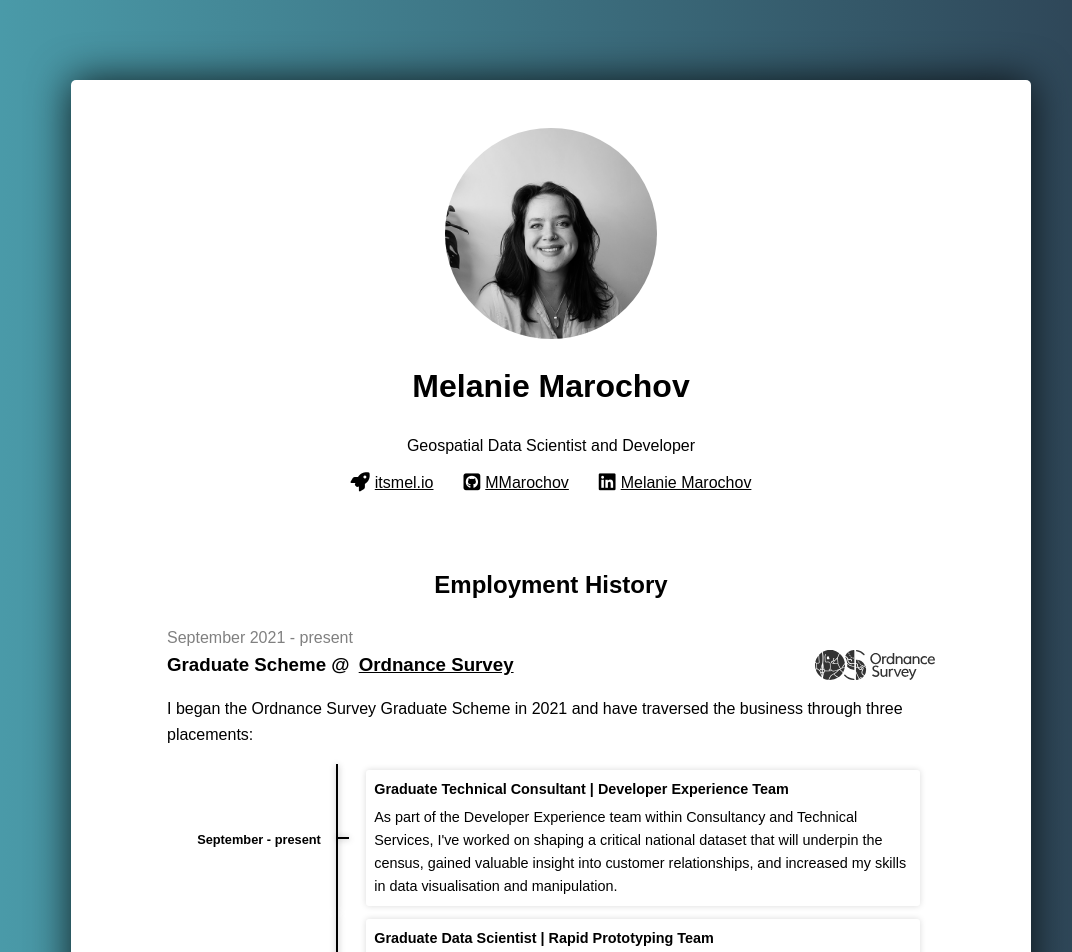
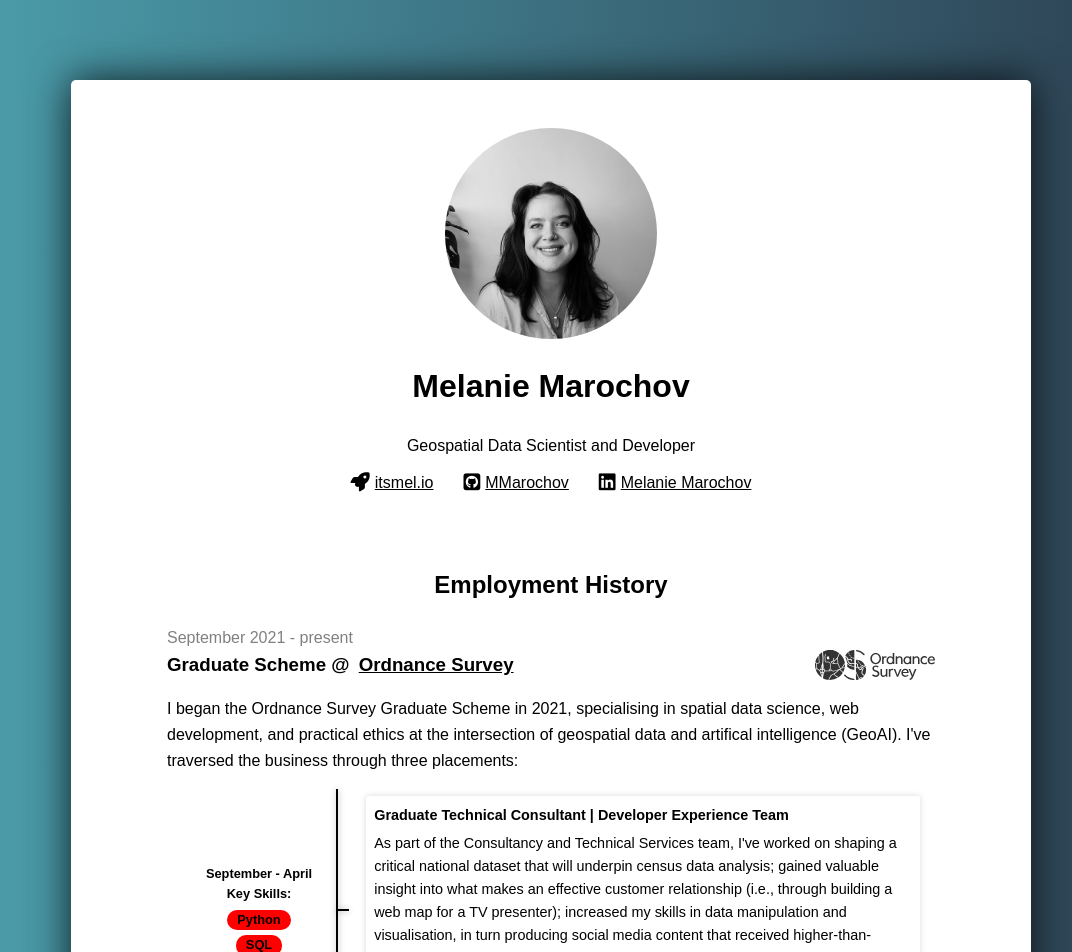
Before and after one commit to MMarochov/cv, a Svelte app: page / in a window 1280 px wide. Shown: the top 952 px of the page, without its empty margins (89-1161 px from the left). Built offline with nearby package versions, Linux system fonts and the light colour scheme.

Commit message:
move bits with lot of text to own docs, start adding skills tags

```diff
--- a/src/App.svelte
+++ b/src/App.svelte
@@ -4,60 +4,8 @@
   import Experience from "./components/Experience.svelte";
   import Award from "./components/Award.svelte";
   import SkillSet from "./components/SkillSet.svelte";
-
-  let socials = [
-    {
-      social: "Website",
-      name: "itsmel.io",
-      href: "https://itsmel.io",
-      icon: "fa-solid fa-rocket",
-    },
-    {
-      social: "GitHub",
-      name: "MMarochov",
-      href: "https://github.com/MMarochov",
-      icon: "fa-brands fa-square-github",
-    },
-    {
-      social: "LinkedIn",
-      name: "Melanie Marochov",
-      href: "https://linkedin.com/in/melanie-marochov-a41385172",
-      icon: "fa-brands fa-linkedin",
-    },
-  ];
-
-  let placements = [
-    {
-      open: true,
-      org: "Ordnance Survey",
-      role: "Graduate Technical Consultant",
-      team: "Developer Experience Team",
-      months: "September - present",
-      years: "2022/23",
-      description:
-        "As part of the Developer Experience team within Consultancy and Technical Services, I've worked on shaping a critical national dataset that will underpin the census, gained valuable insight into customer relationships, and increased my skills in data visualisation and manipulation.",
-    },
-    {
-      open: true,
-      org: "Ordnance Survey",
-      role: "Graduate Data Scientist",
-      team: "Rapid Prototyping Team",
-      months: "April - September",
-      years: "2022",
-      description:
-        "Joining the Rapid Prototyping Team got me thrown in at the deep end of geospatial data science and web development. I worked on a diverse array of prototypes, enhancing skills such as Python programming and agile development. The fast-paced environment and fun team culture made the RPT my favourite placement.",
-    },
-    {
-      open: true,
-      org: "Ordnance Survey",
-      role: "Graduate Research Scientist",
-      team: "Research Team",
-      months: "September - March",
-      years: "2021/22",
-      description:
-        "In my first placement I focused on advancing OS's efforts to incorporate ethical practice in geospatial data and artificial intelligence (GeoAI) workflows. Some of the highlights were running an external-facing hybrid workshop on practical tools in GeoAI ethics, and creating a Model Hub for OS's machine learning algorithms.",
-    },
-  ];
+  import { socials } from "./socials.js"
+  import { placements } from "./placements.js"
 </script>
 
 <main>
@@ -80,16 +28,15 @@
       src="./images/Ordnance-Survey-logo-dark.svg"
       alt="Ordnance Survey logo"
       href="https://www.ordnancesurvey.co.uk/"
-      description="I began the Ordnance Survey Graduate Scheme in 2021 and have traversed the business through three placements:"
+      description="I began the Ordnance Survey Graduate Scheme in 2021, specialising in spatial data science, web development, and practical ethics at the intersection of geospatial data and artifical intelligence (GeoAI). I've traversed the business through three placements:"
     />
     {#each placements as p}
       <Timeline
         open={p.open}
-        org={p.org}
         role={p.role}
         team={p.team}
         months={p.months}
-        years={p.years}
+        skills={p.skills}
         description={p.description}
       />
     {/each}
--- a/src/components/Timeline.svelte
+++ b/src/components/Timeline.svelte
@@ -5,12 +5,11 @@
 
   // Props
   export let open;
-  export let org;
   export let role;
   export let team;
   export let months;
-  export let years;
   export let description;
+  export let skills;
 
   let isOpen = false;
   const toggle = () => (isOpen = !isOpen);
@@ -21,6 +20,10 @@
   <section id="timeline-entry">
     <div id="date">
       <p>{months}</p>
+      <p>Key Skills:</p>
+      {#each skills as s}
+        <div class="skill"> {s} </div>
+      {/each}
     </div>
     <summary id="panel" on:click={toggle}>
       <button>
@@ -57,6 +60,14 @@
     padding-top: 0.3rem;
     font-size: 0.8rem;
     font-weight: bold;
+  }
+
+  .skill {
+    background: red;
+    border-radius: 10px;
+    width: fit-content;
+    padding: 0 10px;
+    margin: 5px;
   }
 
   p {
--- /dev/null
+++ b/src/placements.js
@@ -0,0 +1,37 @@
+let placements = [
+    {
+      open: true,
+      org: "Ordnance Survey",
+      role: "Graduate Technical Consultant",
+      team: "Developer Experience Team",
+      months: "September - April",
+      years: "2022/23",
+      skills: ["Python", "SQL"],
+      description:
+        "As part of the Consultancy and Technical Services team, I've worked on shaping a critical national dataset that will underpin census data analysis; gained valuable insight into what makes an effective customer relationship (i.e., through building a web map for a TV presenter); increased my skills in data manipulation and visualisation, in turn producing social media content that received higher-than-average public engagement; and introduced Git and Azure DevOps to the team, consequently helping them upskill, improve their ability to share code, and reduce duplication of effort.",
+    },
+    {
+      open: true,
+      org: "Ordnance Survey",
+      role: "Graduate Data Scientist",
+      team: "Rapid Prototyping Team",
+      months: "April - September",
+      years: "2022",
+      skills: ["Python", "Html", "Svelte", "CSS", "Frontend design", "Agile development"],
+      description:
+        "Joining the Rapid Prototyping Team got me thrown in at the deep end of geospatial data science and web development. I worked on a diverse array of prototypes, enhancing skills such as Python programming and agile development. The fast-paced environment and fun team culture made the RPT my favourite placement.",
+    },
+    {
+      open: true,
+      org: "Ordnance Survey",
+      role: "Graduate Research Scientist",
+      team: "Research Team",
+      months: "September - March",
+      years: "2021/22",
+      skills: ["GeoAI ethics"],
+      description:
+        "In my first placement I focused on advancing OS's efforts to incorporate ethical practice in geospatial data and artificial intelligence (GeoAI) workflows. Some of the highlights were running an external-facing hybrid workshop on practical tools in GeoAI ethics, and introducing Model Cards through creating an internal Model Hub for OS's machine learning algorithms.",
+    },
+  ];
+
+  export { placements }
--- /dev/null
+++ b/src/socials.js
@@ -0,0 +1,22 @@
+let socials = [
+    {
+      social: "Website",
+      name: "itsmel.io",
+      href: "https://itsmel.io",
+      icon: "fa-solid fa-rocket",
+    },
+    {
+      social: "GitHub",
+      name: "MMarochov",
+      href: "https://github.com/MMarochov",
+      icon: "fa-brands fa-square-github",
+    },
+    {
+      social: "LinkedIn",
+      name: "Melanie Marochov",
+      href: "https://linkedin.com/in/melanie-marochov-a41385172",
+      icon: "fa-brands fa-linkedin",
+    },
+  ];
+
+  export {socials}
```
